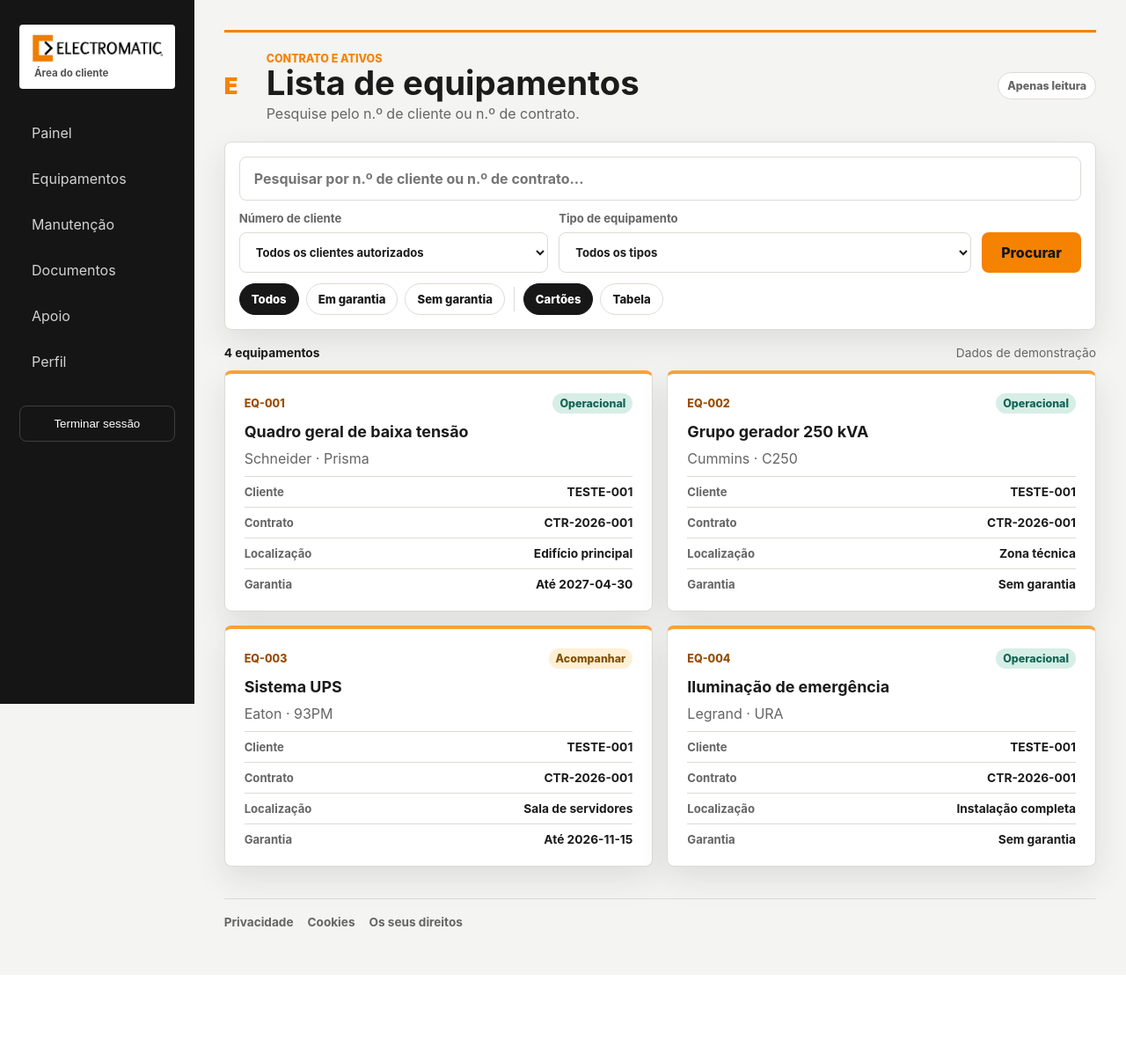
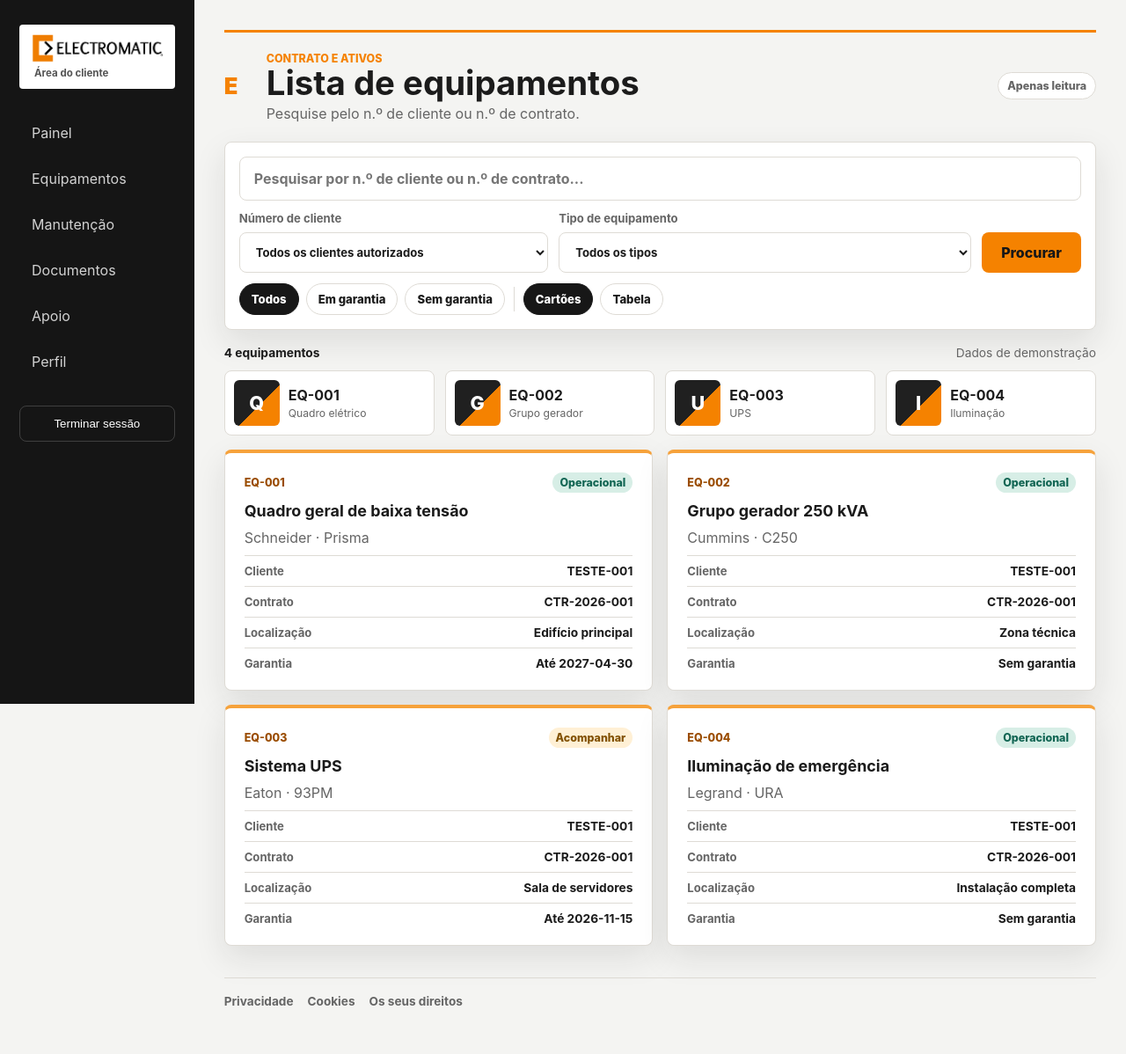
Before and after one commit to temoteotembeelectromatic/areacliente, a Flask app: page /equipamentos in a window 1280 px wide. Shown: the whole page at 88% size. Before the commit the page ends 1108 px from the top, so only its background shows below. Run offline with Flask 3, Linux system fonts and the light colour scheme; the visitor is signed in with stand-in values (Sample User, id 1); parts of the project's set-up code (start-up, migrations or seed data) failed here and were passed over; some libraries are stand-ins or nearby versions.

Commit message:
Add live equipment search and previews

```diff
--- a/app.py
+++ b/app.py
@@ -359,7 +359,7 @@ def external_equipment_rows(filters):
             FROM registo_equipamentos
             WHERE {' AND '.join(clauses) if clauses else 'TRUE'}
             ORDER BY numero_cliente, tipo_equipamento, numero_equipamento
-            LIMIT 500
+            LIMIT 20
             """,
             params,
         )
--- a/static/styles.css
+++ b/static/styles.css
@@ -602,6 +602,50 @@ select:focus {
   color: var(--text);
 }
 
+.equipment-preview-strip {
+  display: grid;
+  grid-template-columns: repeat(4, minmax(0, 1fr));
+  gap: 12px;
+  margin-bottom: 16px;
+}
+
+.equipment-preview {
+  display: flex;
+  align-items: center;
+  gap: 10px;
+  min-width: 0;
+  padding: 10px;
+  border: 1px solid var(--border);
+  border-radius: 8px;
+  background: var(--surface);
+}
+
+.equipment-preview-image {
+  display: grid;
+  flex: 0 0 52px;
+  height: 52px;
+  place-items: center;
+  border-radius: 6px;
+  background: linear-gradient(135deg, #202020 0 55%, var(--brand) 55% 100%);
+  color: #ffffff;
+  font-size: 1.35rem;
+  font-weight: 800;
+}
+
+.equipment-preview strong,
+.equipment-preview small {
+  display: block;
+  overflow: hidden;
+  text-overflow: ellipsis;
+  white-space: nowrap;
+}
+
+.equipment-preview small {
+  margin-top: 3px;
+  color: var(--muted);
+  font-size: 0.76rem;
+}
+
 .equipment-card {
   display: grid;
   gap: 10px;
@@ -875,4 +919,8 @@ textarea:focus {
     flex-direction: column;
     gap: 4px;
   }
+
+  .equipment-preview-strip {
+    grid-template-columns: repeat(2, minmax(0, 1fr));
+  }
 }
--- a/templates/equipment.html
+++ b/templates/equipment.html
@@ -11,10 +11,10 @@
     <span class="readonly-badge">Apenas leitura</span>
   </header>
 
-  <form class="equipment-filters" method="get" data-loading-form data-loading-text="A carregar...">
+  <form class="equipment-filters" method="get" data-loading-form data-live-search data-loading-text="A carregar...">
     <label class="search-field">
       <span class="sr-only">Pesquisar equipamentos</span>
-      <input type="search" name="q" value="{{ filters.q }}" placeholder="Pesquisar por n.º de cliente ou n.º de contrato...">
+      <input type="search" name="q" value="{{ filters.q }}" placeholder="Pesquisar por n.º de cliente ou n.º de contrato..." autocomplete="off">
     </label>
 
     <div class="filter-selects">
@@ -51,6 +51,7 @@
     </div>
   </form>
 
+  <div id="equipment-results" aria-live="polite">
   <div class="equipment-results-meta">
     <strong>{{ equipment|length }} equipamento{% if equipment|length != 1 %}s{% endif %}</strong>
     <span>{{ source_label }}</span>
@@ -98,6 +99,14 @@
       </table>
     </div>
   {% else %}
+    <section class="equipment-preview-strip" aria-label="Pré-visualização dos equipamentos">
+      {% for item in equipment[:4] %}
+        <article class="equipment-preview">
+          <div class="equipment-preview-image" aria-hidden="true"><span>{{ item.type[:1] }}</span></div>
+          <div><strong>{{ item.id }}</strong><small>{{ item.type }}</small></div>
+        </article>
+      {% endfor %}
+    </section>
     <section class="equipment-grid">
       {% for item in equipment %}
         <article class="equipment-card">
@@ -117,4 +126,5 @@
       {% endfor %}
     </section>
   {% endif %}
+  </div>
 {% endblock %}
```
Also changed, not shown: static/app.js (+52 -1 lines).
